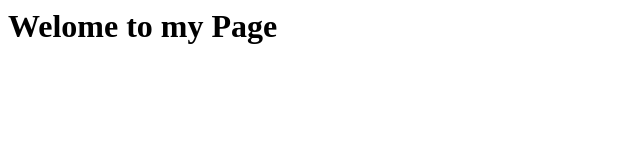
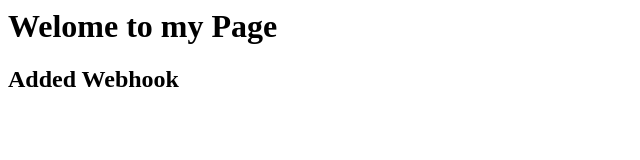
Before and after one commit to SuryaRahul35/Web-server, a plain HTML site: page index.html in a window 1280 px wide. Shown: the whole page, without its empty margins (0-640 px from the left). Drawn offline with Linux system fonts and the light colour scheme.

Commit message:
Update index.html

```diff
--- a/index.html
+++ b/index.html
@@ -1 +1,2 @@
 <h1>Welome to my Page</h1>
+<h2>Added Webhook</h2>
```
